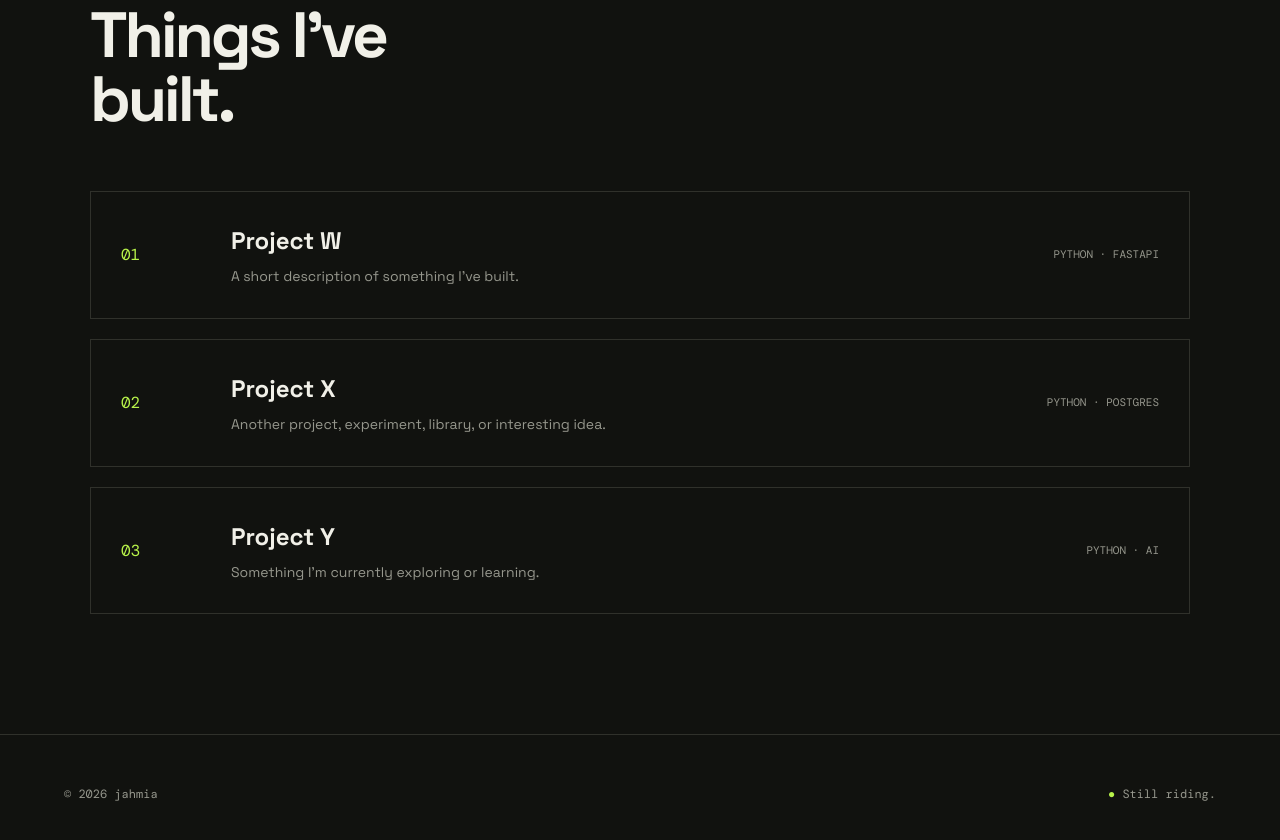
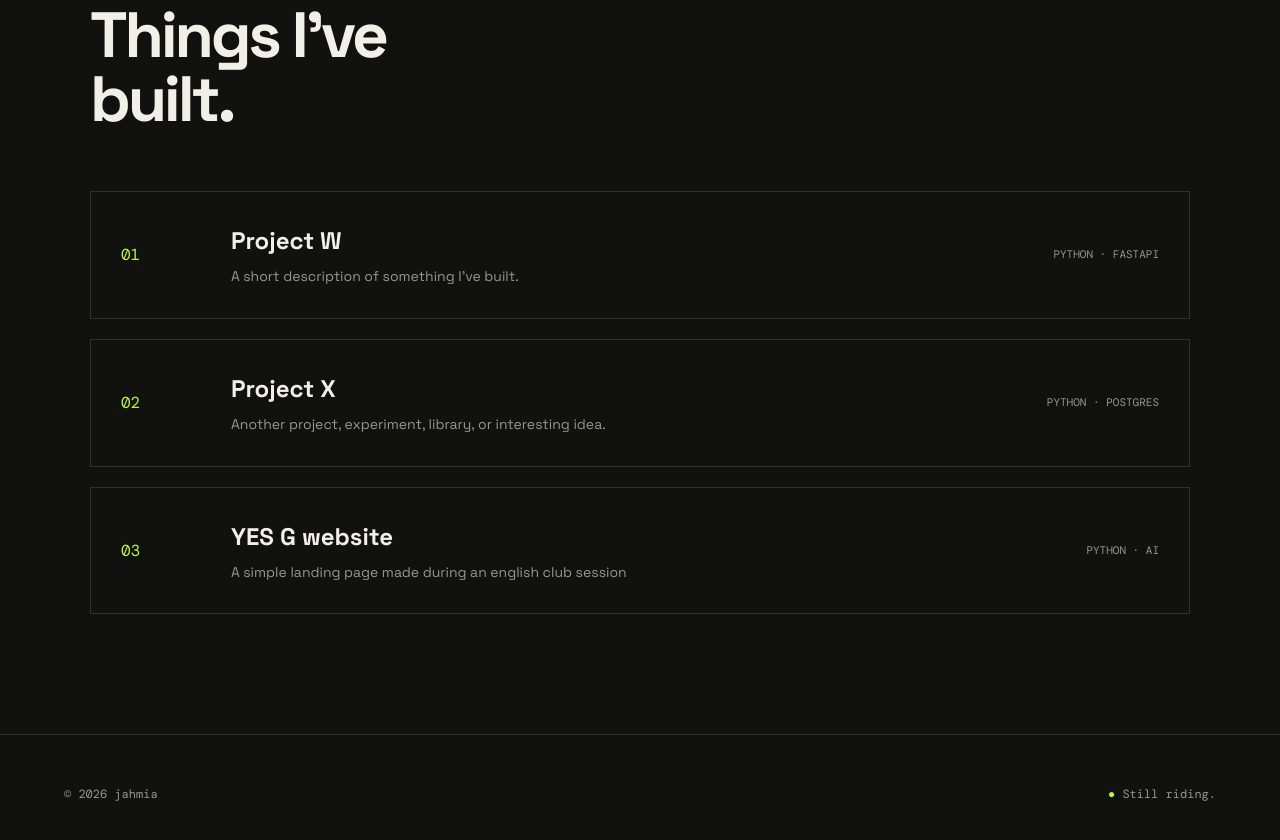
Before and after one commit to jahmia/jahmia.github.io, a plain HTML site: page index.html in a window 1280 px wide. Shown: the part 3193-4033 px from the top of the page. Drawn offline with nearby package versions, Linux system fonts and the light colour scheme.

Commit message:
Modify project details in index.html
Updated project link and description in index.html.

```diff
--- a/index.html
+++ b/index.html
@@ -838,17 +838,16 @@
           </a>
 
 
-          <a href="#" class="project">
+          <a href="https://github.com/jahmia/YES-G-Antsirabe/" class="project">
 
             <div class="project-number">
               03
             </div>
 
             <div>
-              <h3>Project Y</h3>
+              <h3>YES G website</h3>
               <p>
-                Something I'm currently
-                exploring or learning.
+                A simple landing page made during an english club session
               </p>
             </div>
 
```
